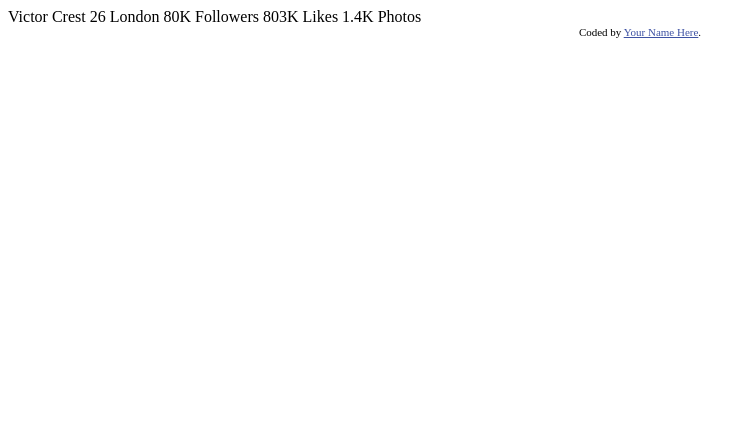
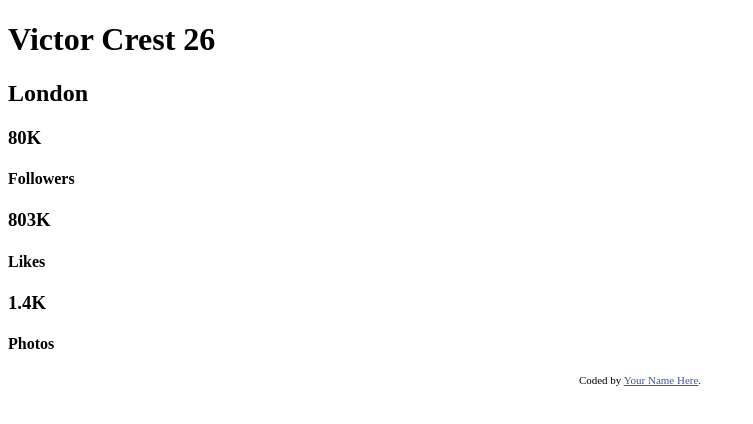
Before and after one commit to victordanielgithub/profile_card_component, a plain HTML site: page index.html in a window 1280 px wide. Shown: the whole page, without its empty margins (0-753 px from the left). Drawn offline with Linux system fonts and the light colour scheme.

Commit message:
2º contenido organizado

```diff
--- a/index.html
+++ b/index.html
@@ -26,7 +26,17 @@
 		</style>
 	</head>
 	<body>
-		Victor Crest 26 London 80K Followers 803K Likes 1.4K Photos
+		<h1>Victor Crest <span>26</span></h1>
+		<h2>London</h2>
+
+		<h3>80K</h3>
+		<h4>Followers</h4>
+
+		<h3>803K</h3>
+		<h4>Likes</h4>
+
+		<h3>1.4K</h3>
+		<h4>Photos</h4>
 		<div class="attribution">Coded by <a href="#">Your Name Here</a>.</div>
 	</body>
 </html>
```
